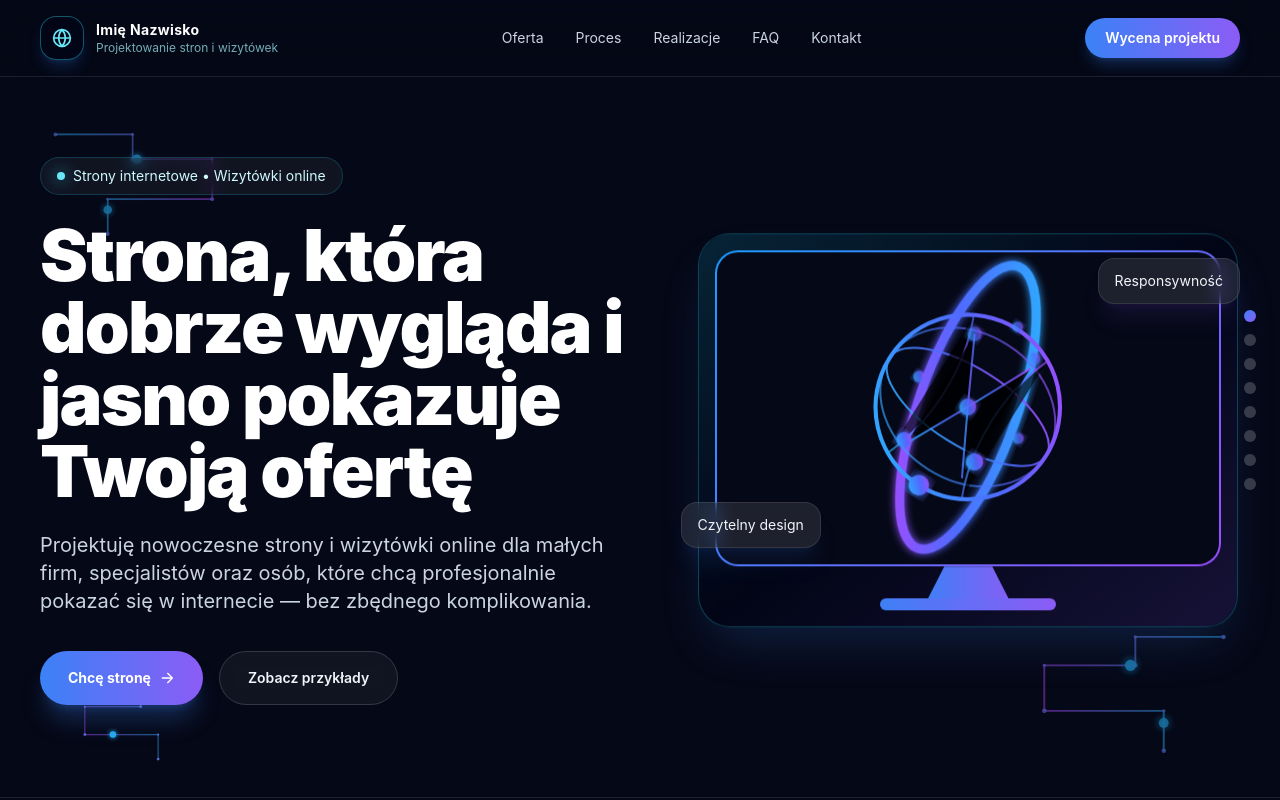
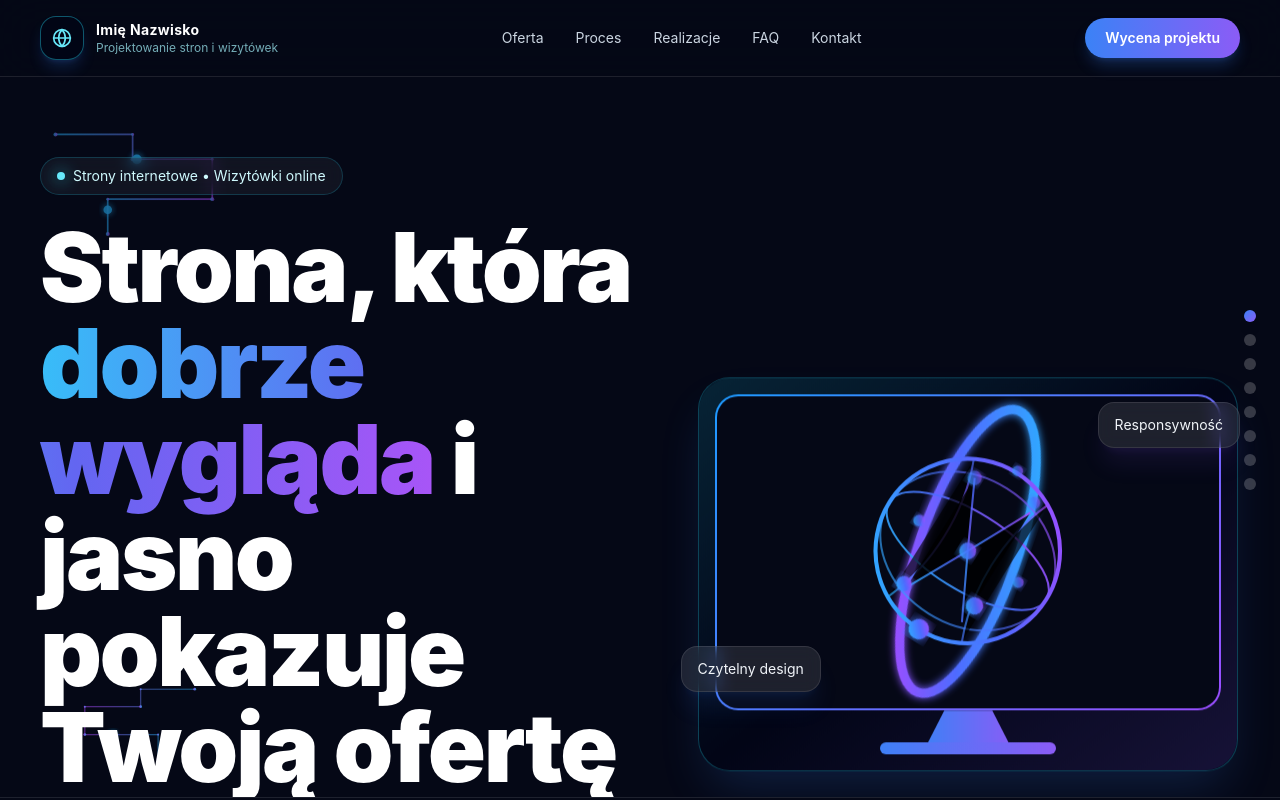
Before and after one commit to DominikSd/Dominik_Sadzik, a React (Vite) app: page / in a window 1280 px wide. Built offline with nearby package versions, Linux system fonts and the light colour scheme.

Commit message:
poprawki

```diff
--- a/src/LandingPage.jsx
+++ b/src/LandingPage.jsx
@@ -487,9 +487,9 @@ function Hero() {
             initial={{ opacity: 0, y: 28 }}
             animate={{ opacity: 1, y: 0 }}
             transition={{ duration: 0.75, delay: 0.1 }}
-            className="max-w-4xl text-4xl font-black leading-[1.05] tracking-tight md:text-6xl lg:text-7xl"
+            className="max-w-4xl text-4xl font-black leading-[1.05] tracking-tight md:text-7xl lg:text-8xl"
           >
-            Strona, która dobrze wygląda i jasno pokazuje Twoją ofertę
+            Strona, która <span className="gradient-text">dobrze wygląda</span> i jasno pokazuje Twoją ofertę
           </motion.h1>
 
           <motion.p
@@ -507,7 +507,7 @@ function Hero() {
             transition={{ duration: 0.75, delay: 0.3 }}
             className="mt-9 flex flex-col gap-4 sm:flex-row"
           >
-            <a href="#kontakt" className="group inline-flex items-center justify-center gap-2 rounded-full bg-gradient-to-r from-blue-500 to-violet-500 px-7 py-4 text-sm font-bold shadow-xl shadow-blue-500/25 transition hover:scale-105">
+            <a href="#kontakt" className="group inline-flex items-center justify-center gap-2 rounded-full gradient-button px-7 py-4 text-sm font-bold text-white transition transform-gpu hover:scale-105 focus:outline-none focus-visible:ring-4 focus-visible:ring-cyan-300/30">
               Chcę stronę
               <Icon name="arrow-right" className="h-4 w-4 transition group-hover:translate-x-1" />
             </a>
@@ -517,7 +517,10 @@ function Hero() {
           </motion.div>
         </div>
 
-        <div className="relative">
+        <div className="relative z-10">
+          <div className="absolute inset-0 grid place-items-center z-0 pointer-events-none">
+            <div className="h-44 w-44 rounded-full bg-gradient-to-br from-cyan-400/12 to-violet-500/12 blur-3xl" />
+          </div>
           <NetworkMonitorLogo />
           <motion.div
             initial={{ opacity: 0, x: 30 }}
@@ -582,7 +585,7 @@ function ServicesSection() {
 function BenefitsSection() {
   return (
     <section id="korzysci" className="px-6 py-20 md:px-10 md:min-h-[calc(100vh-80px)] md:flex md:items-center scroll-mt-20 md:snap-center md:snap-always">
-      <div className="mx-auto grid max-w-7xl gap-10 rounded-[2rem] border border-white/10 bg-white/[0.04] p-7 backdrop-blur md:grid-cols-[0.85fr_1.15fr] md:p-10">
+      <div className="mx-auto grid max-w-7xl gap-10 rounded-[2rem] border border-white/10 bg-white/[0.04] p-7 backdrop-blur md:grid-cols-[0.85fr_1.15fr] md:p-10 card">
         <motion.div
           initial="hidden"
           whileInView="visible"
@@ -831,6 +834,7 @@ export default function LandingPage() {
 
   return (
     <div className="relative min-h-screen overflow-x-hidden bg-[#050816] text-white">
+      <div className="page-gradient" />
       {selfTestErrors.length > 0 && (
         <div className="fixed bottom-4 left-4 z-50 max-w-sm rounded-2xl border border-red-400/40 bg-red-950/90 p-4 text-sm text-red-100 shadow-2xl">
           <p className="font-bold">Błąd testów treści:</p>
--- a/src/index.css
+++ b/src/index.css
@@ -9,7 +9,59 @@ html, body, #root {
 }
 
 body {
-  background: #050816;
+  /* base dark background */
+  background: linear-gradient(135deg, #050816 0%, #07111f 45%, #0a0618 100%);
   color: #fff;
   font-family: Inter, ui-sans-serif, system-ui, -apple-system, 'Segoe UI', Roboto, 'Helvetica Neue', Arial;
+  -webkit-font-smoothing: antialiased;
+  -moz-osx-font-smoothing: grayscale;
 }
+
+/* Subtle full-page decorative gradient layer (fixed, behind content) */
+.page-gradient {
+  position: fixed;
+  inset: 0;
+  z-index: -2;
+  pointer-events: none;
+  background:
+    linear-gradient(120deg, rgba(56, 189, 248, 0.06), transparent 35%, rgba(139, 92, 246, 0.06)),
+    radial-gradient(circle at 20% 30%, rgba(59, 130, 246, 0.20), transparent 30%),
+    radial-gradient(circle at 80% 70%, rgba(168, 85, 247, 0.18), transparent 32%);
+  mix-blend-mode: screen;
+}
+
+@media (max-width: 767px) {
+  .page-gradient { opacity: 0.6; }
+}
+
+/* Reusable card style for semi-transparent panels */
+.card {
+  background: rgba(255, 255, 255, 0.03);
+  border: 1px solid rgba(255, 255, 255, 0.06);
+  backdrop-filter: blur(10px);
+  box-shadow: 0 20px 40px rgba(2,6,23,0.45);
+  border-radius: 1rem;
+}
+
+/* Gradient text utility */
+.gradient-text {
+  background: linear-gradient(90deg, #38bdf8, #6366f1, #a855f7);
+  -webkit-background-clip: text;
+  background-clip: text;
+  color: transparent;
+}
+
+/* Gradient button base */
+.gradient-button {
+  background: linear-gradient(90deg, #2563eb, #7c3aed);
+  box-shadow: 0 14px 40px rgba(59, 130, 246, 0.16);
+}
+
+.gradient-button:focus, .gradient-button:focus-visible {
+  outline: none;
+  box-shadow: 0 0 0 4px rgba(56,189,248,0.12), 0 14px 40px rgba(59,130,246,0.16);
+}
+
+.page-decor { pointer-events: none; }
+
+.no-horiz-scroll { overflow-x: hidden; }
```
Also changed, not shown: 1 other file (tests, documents, lock files or other folders).
